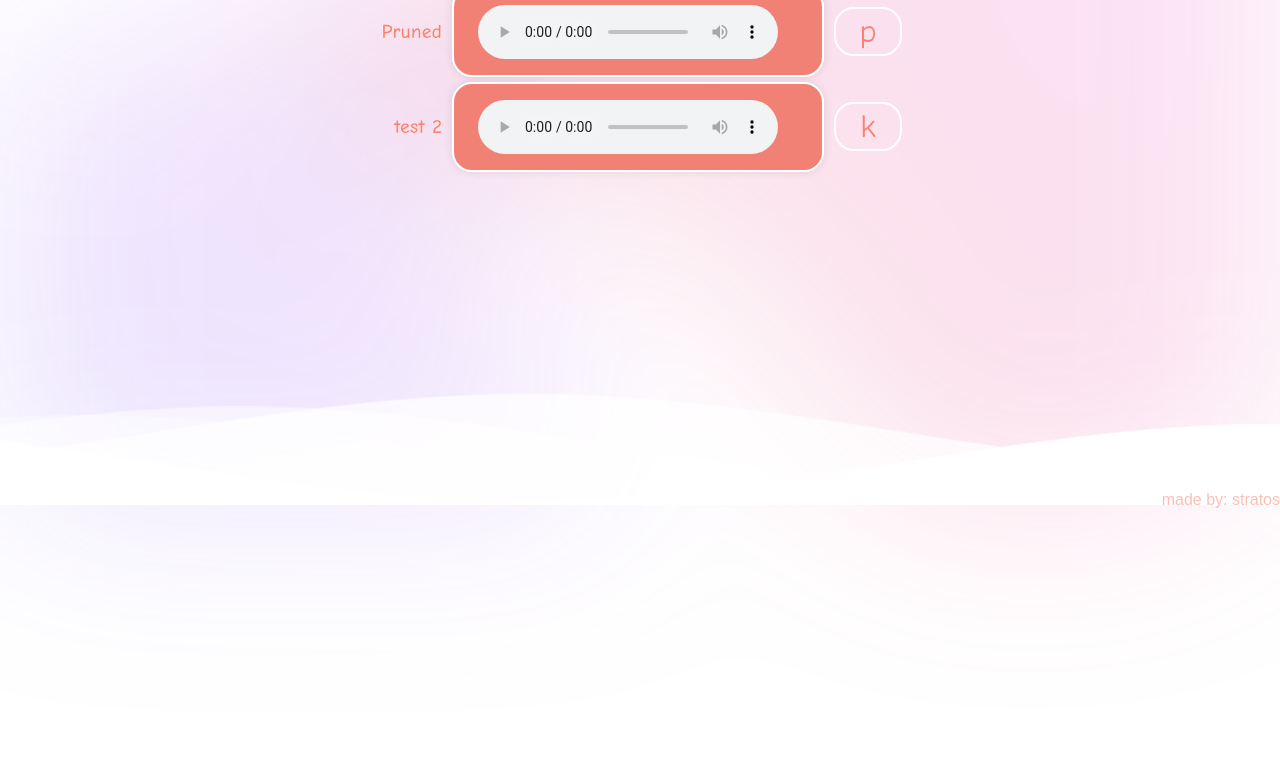
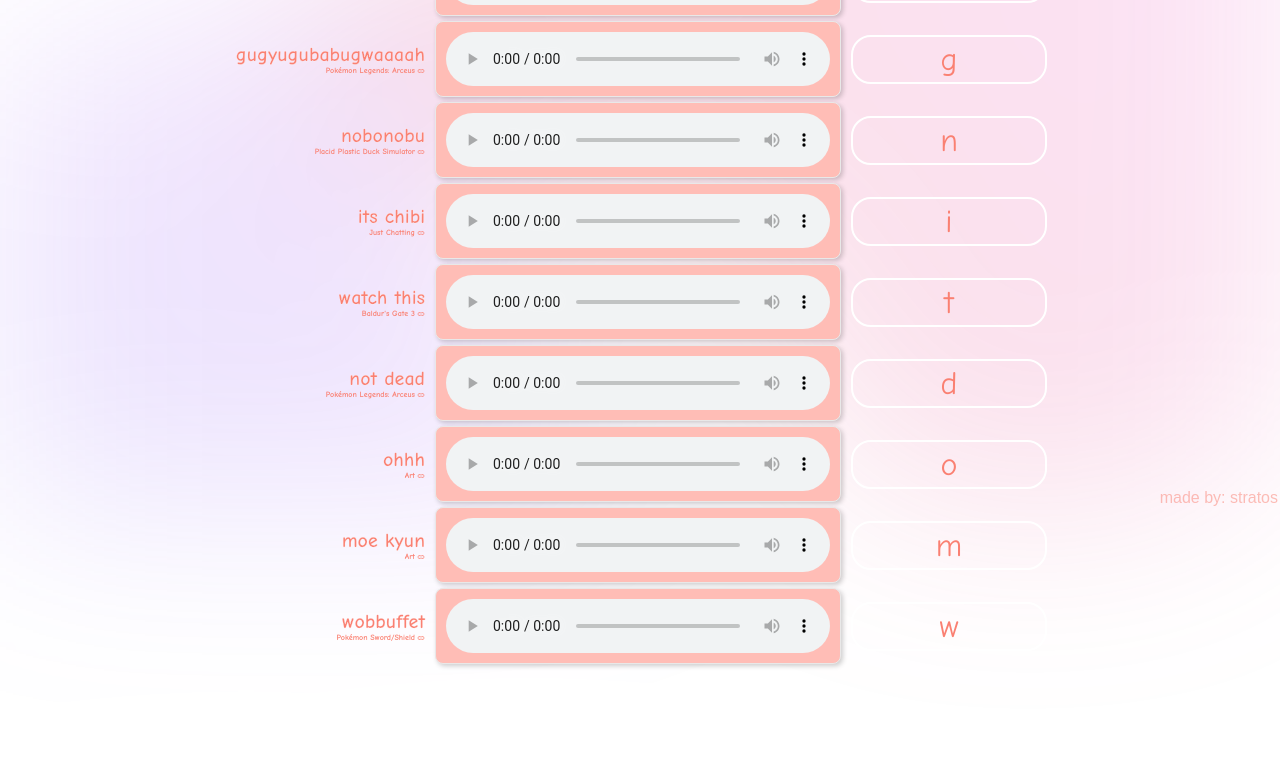
Before and after one commit to AbsoluteStratos/nobber-sfx, an Astro site: page / in a window 1280 px wide. Shown: the part 291-1074 px from the top of the page. Before the commit the page ends 800 px from the top, so only its background shows below. Built offline with nearby package versions, Linux system fonts and the light colour scheme; Astro itself is replaced by a stand-in of ours.

Commit message:
Adding clips

```diff
--- a/src/assets/clips.json
+++ b/src/assets/clips.json
@@ -1,14 +1,100 @@
 {
     "clips": [
         {
-            "name": "Pruned",
+            "name": "pruned",
             "file": "sfx/pruned.mp3",
-            "keybind": "p"
+            "clip_url": "ohhnoss/clip/VainOptimisticNigiriBabyRage-y9sQiDXEP7f0i08G",
+            "game": "Elsword",
+            "keybind": "p",
+            "disable": false
         },
         {
-            "name": "test 2",
-            "file": "sfx/test.mp3",
-            "keybind": "k"
+            "name": "skrrrt",
+            "file": "sfx/skrrrt.mp3",
+            "clip_url": "ohhnoss/clip/GlamorousTubularAardvarkAllenHuhu-Kq7kOU1XUUC31AVp",
+            "game": "Pokémon Trading Card Game",
+            "keybind": "s",
+            "disable": false
+        },
+        {
+            "name": "sheeesh",
+            "file": "sfx/sheesh.mp3",
+            "clip_url": "ohhnoss/clip/EphemeralLuckyJellyfishSMOrc-269c6QILhLJOLKlD",
+            "game": "Just Chatting",
+            "keybind": "h",
+            "disable": false
+        },
+        {
+            "name": "gugyugubabugwaaaah",
+            "file": "sfx/gugyugubabugwaaaah.mp3",
+            "clip_url": "ohhnoss/clip/GracefulPiliableTardigradePlanking-7nkeQHegqrJO3_MR",
+            "game": "Pokémon Legends: Arceus",
+            "keybind": "g",
+            "disable": false
+        },
+        {
+            "name": "nobonobu",
+            "file": "sfx/nobonobu.mp3",
+            "clip_url": "ohhnoss/clip/CreativeNaiveWallabyCorgiDerp-N7HxoPE-6JVaIEtB",
+            "game": "Placid Plastic Duck Simulator",
+            "keybind": "n",
+            "disable": false
+        },
+        {
+            "name": "its chibi",
+            "file": "sfx/itschibi.mp3",
+            "clip_url": "ohhnoss/clip/DiligentWonderfulZucchiniPJSugar-QMPkr3sdACHgDS1H",
+            "game": "Just Chatting",
+            "keybind": "i",
+            "disable": false
+        },
+        {
+            "name": "watch this",
+            "file": "sfx/watch.mp3",
+            "clip_url": "clip/UnusualHardWasabiShadyLulu-xMRgTSVgI2ceeEzQ",
+            "game": "Baldur's Gate 3",
+            "keybind": "t",
+            "disable": false
+        },
+        {
+            "name": "not dead",
+            "file": "sfx/dead.mp3",
+            "clip_url": "ohhnoss/clip/PuzzledScaryLouseRedCoat-inu-lmOy_bBczwIW",
+            "game": "Pokémon Legends: Arceus",
+            "keybind": "d",
+            "disable": false
+        },
+        {
+            "name": "inspiration",
+            "file": "sfx/inspiration.mp3",
+            "clip_url": "ohhnoss/clip/SlickHappyMeatloafPoooound-_6r3BBuKtx8_xjoY",
+            "game": "ROBLOX",
+            "keybind": "i",
+            "disable": true
+        },
+        {
+            "name": "ohhh",
+            "file": "sfx/o.mp3",
+            "clip_url": "ohhnoss/clip/DifficultIronicLEDMcaT-SuFvpnNFDJQAwomj",
+            "game": "Art",
+            "keybind": "o",
+            "disable": false
+        },
+        {
+            "name": "moe kyun",
+            "file": "sfx/moe.mp3",
+            "clip_url": "ohhnoss/clip/VainDrabAnacondaBuddhaBar-xHyE17YE9EEd58Xm",
+            "game": "Art",
+            "keybind": "m",
+            "disable": false
+        },
+        {
+            "name": "wobbuffet",
+            "file": "sfx/wobbuffet.mp3",
+            "clip_url": "ohhnoss/clip/AnnoyingFurryBoarOptimizePrime-VovKHdj2zu8FXmDA",
+            "game": "Pokémon Sword/Shield",
+            "keybind": "w",
+            "disable": false
         }
     ]
 }
--- a/src/components/Credit.astro
+++ b/src/components/Credit.astro
@@ -10,12 +10,13 @@ const {name} = Astro.props;
 
 <style>
     #credit-text{
-        position: absolute;
+        position: fixed;
         bottom: 0;
         right: 0;
         font-family: Arial, Helvetica, sans-serif;
         color: salmon;
         opacity: 50%;
         font-weight: italic;
+        margin: 2px;
     }
 </style>
--- a/src/components/SFXCard.astro
+++ b/src/components/SFXCard.astro
@@ -6,23 +6,25 @@ interface Props {
 	name: string;
     file: string;
     keybind: string;
+    clip_url: string;
+    game: string;
     style?: string;
 }
-const {name, file, keybind, style} = Astro.props;
+const {name, file, keybind, clip_url, game, style} = Astro.props;
 const id = name.toLocaleLowerCase().replace(" ","-");
 ---
 <div class="audio-container">
     <div class="audio-name">
         {name}
+        <div >
+        <a href={"https://twitch.tv/" + clip_url} target="_blank" id="audio-clip-game">
+            <span>{game}</span>
+            <Icon name="material-symbols:link" class="game-link-icon"></Icon>
+        </a>
+        </div>
     </div>
-    <div class="audio-player">
-        <!-- <div class="play-btn" id="playPauseBtn"></div>
-        <div class="progress">
-            <input type="range" id="seekBar" value="0" min="0" step="1">
-        </div> -->
-        <audio id={"audio-player-"+id} controls preload="auto" src={file}></audio>
-    </div>
-    <div class="audio-hot-key">
+    <audio id={"audio-player-"+id} controls preload="auto" src={file}></audio>
+    <div class="audio-hot-key" id={"audio-hot-key-"+id}>
         <!-- <Icon name="material-symbols:keyboard" class="hot-key-icon"></Icon> -->
         <div class="hot-key-text">
             {keybind}
@@ -34,36 +36,61 @@ const id = name.toLocaleLowerCase().replace(" ","-");
 <style>
     .audio-container{
         display: flex;
-        justify-content: center; /* horizontal */
+        /* justify-content: center; */
+        justify-content: space-between;
         align-items: center;     /* vertical */
         margin-bottom: 5px;
         gap: 10px;
     }
 
     .audio-name{
-        width: 4rem;
+        width: 12rem;
         text-align: right;
         font-family: 'Comic Sans MS', cursive, sans-serif;
         color: salmon;
         font-weight: bold;
-        font-size: clamp(0.2rem, 4vw, 1.25rem);
+        font-size: clamp(0.5rem, 2.5vw, 1.25rem);
         -webkit-text-stroke: 0.25px white; /* white border around text */
         text-stroke: 0.25px white;         /* fallback for future support */
     }
 
-    .audio-player {
-        background-color: rgb(241, 129, 117);
-        border: 2px solid white;
-        border-radius: 20px;
-        padding: 16px 24px;
+    #audio-clip-game{
         display: flex;
+        justify-content: right;
         align-items: center;
-        gap: 16px;
-        width: 320px;
-        box-shadow: 0 0 10px rgba(0, 0, 0, 0.1);
+        gap: 2px;
+        font-size: 0.5rem;
+        -webkit-text-stroke: 0px white; /* white border around text */
+        text-stroke: 0px white;         /* fallback for future support */
+    }
+    a:link {
+        color: salmon; /* Unvisited link color */
+        text-decoration: none;
+    }
+    a:visited {
+        color: salmon; /* Visited link color */
     }
 
+    a:hover {
+        color: rgb(173, 87, 78); /* Hover link color */
+        text-decoration: underline; /* Add underline on hover */
+    }
+
+    #audio-clip-game>.game-link-icon {
+        vertical-align: middle;
+    }
+
+    audio {
+        background-color: rgb(255, 189, 182); /* Background color of the audio player container */
+        border: 1px solid #e9e8e8; /* Border around the audio player */
+        border-radius: 8px; /* Rounded corners */
+        padding: 10px; /* Padding inside the player */
+        width: 100%; /* Adjust width as needed */
+        box-shadow: 2px 2px 5px rgba(0, 0, 0, 0.2); /* Add a subtle shadow */
+        width: 24rem;
+    }
     .audio-hot-key{
+        width: 12rem;
         color: salmon;
         border: 2px solid white;
         border-radius: 20px;
@@ -71,9 +98,16 @@ const id = name.toLocaleLowerCase().replace(" ","-");
         align-items: center;
         justify-content: center;
         gap: 8px;
-        width: 4rem;
-        margin-left: ;
+        user-select: none;
+        -webkit-user-select: none; /* Safari, Chrome */
+        -moz-user-select: none;    /* Firefox */
+        -ms-user-select: none;     /* Internet Explorer, Edge */
     }
+    .audio-hot-key:hover{
+        background-color: #ffd7d7;
+        box-shadow: 2px 2px 5px rgba(0, 0, 0, 0.2);
+    }
+
     .hot-key-icon{
         margin-left:4px;
         font-size: 4rem;
@@ -91,7 +125,13 @@ const id = name.toLocaleLowerCase().replace(" ","-");
   document.addEventListener('keydown', (event) => {
     if (event.key.toLowerCase() == keybind) {
         const audio = document.getElementById('audio-player-'+id);
+        audio.currentTime = 0;
         audio.play();
     }
   });
+  document.getElementById("audio-hot-key-"+id).addEventListener('click', () => {
+    const audio = document.getElementById('audio-player-'+id);
+    audio.currentTime = 0;
+    audio.play();
+  });
 </script>
--- a/src/components/SFXTable.astro
+++ b/src/components/SFXTable.astro
@@ -4,15 +4,21 @@ import clipJson from '../assets/clips.json';
 import Title from './Title.astro';
 
 type Clip = {
-  name: string;
-  file: string;
-  keybind: string;
+    name: string;
+    file: string;
+    keybind: string;
+    clip_url: string;
+    game: string;
 };
 
-const clipList: Clip[] = clipJson.clips.map((clip): Clip => ({
+const clipList: Clip[] = clipJson.clips
+.filter(clip => clip.disable === false)
+.map((clip): Clip => ({
   name: clip.name,
   file: clip.file,
   keybind: clip.keybind,
+  clip_url: clip.clip_url,
+  game: clip.game,
 }));
 
 let delay = 0;
@@ -26,6 +32,8 @@ const interval = 50;
                 name={entry.name}
                 file={entry.file}
                 keybind={entry.keybind}
+                clip_url={entry.clip_url}
+                game={entry.game}
                 class:list="onload-animation"
                 style={`animation-delay: calc(var(--content-delay) + ${delay++ * interval}ms);`}
             ></SFXCard>
--- a/src/styles/main.css
+++ b/src/styles/main.css
@@ -15,7 +15,7 @@
 html, body {
     margin: 0;
     width: 100%;
-    height: 100%;
+    min-height: 100%;
     justify-content: center;
     display: flex;
     flex-direction: column;
```
Also changed, not shown: 11 other files.
